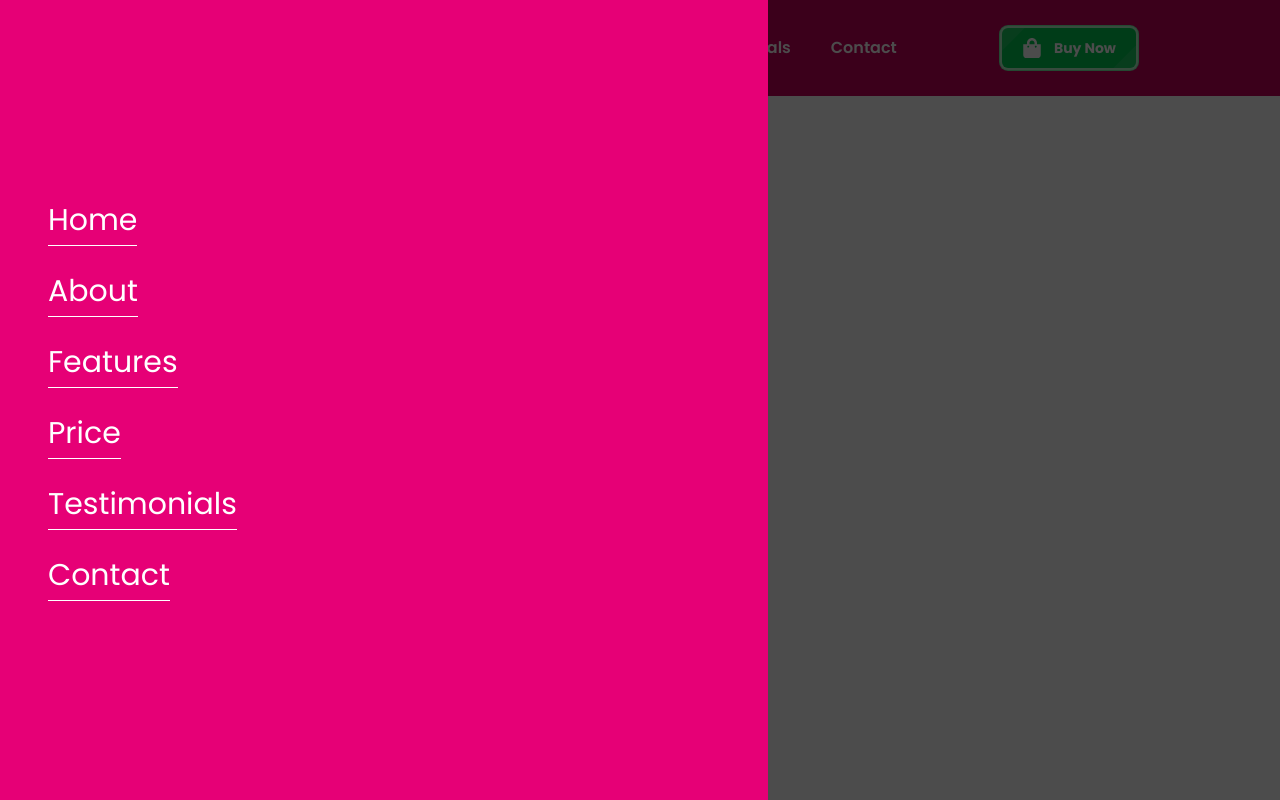
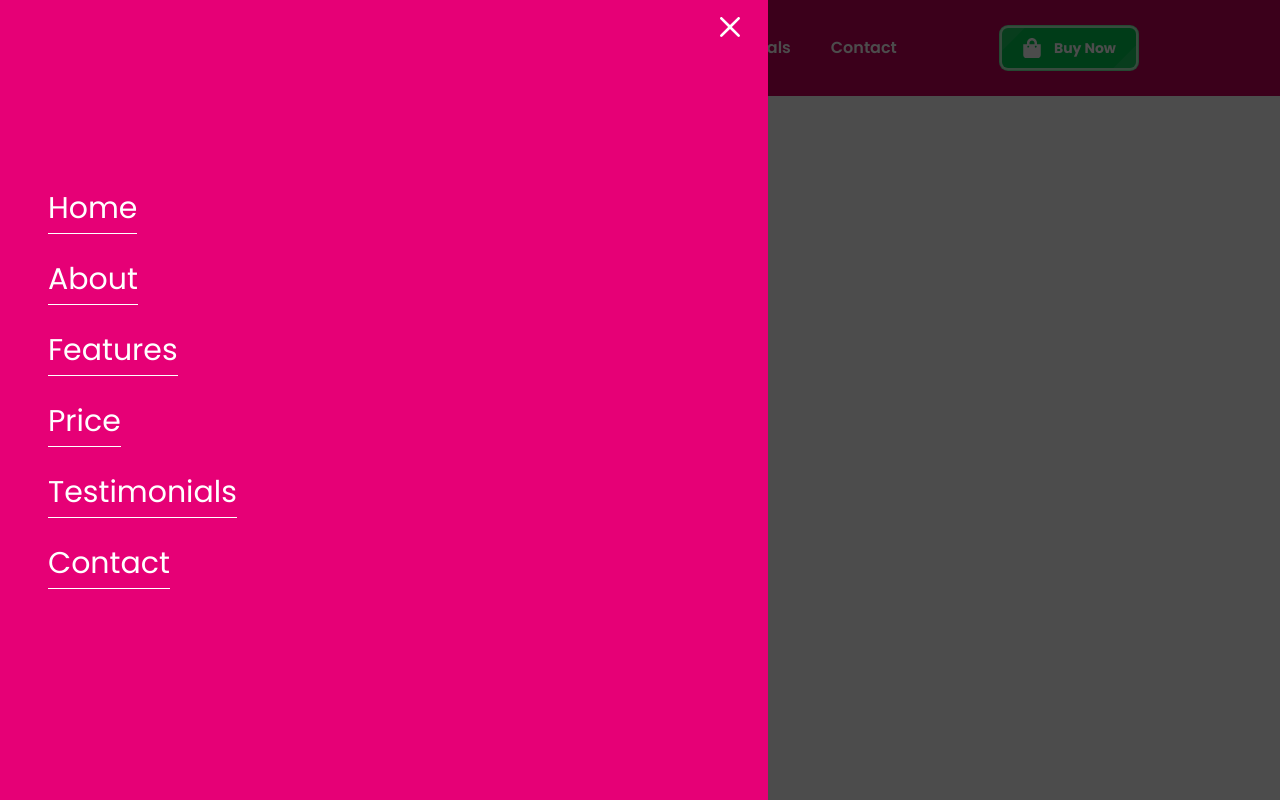
Before and after one commit to denisdiaconu/product-landing-page, a Next.js app: page / in a window 1280 px wide. Built offline with nearby package versions, Linux system fonts and the light colour scheme.

Commit message:
Add close option in menu

```diff
--- a/components/Home/Navbar/MobileNavbar.tsx
+++ b/components/Home/Navbar/MobileNavbar.tsx
@@ -1,6 +1,7 @@
 import { navLinks } from '@/constant/constant';
 import Link from 'next/link';
 import React from 'react';
+import { CgClose } from 'react-icons/cg';
 
 const MobileNavbar = () => {
   return (
@@ -19,6 +20,7 @@ const MobileNavbar = () => {
             </Link>
           );
         })}
+        <CgClose className="absolute top-[0.7rem] right-[1.4rem] w-6 h-6 sm:w-8 sm:h-8 cursor-pointer" />
       </div>
     </div>
   );
--- a/components/Home/Navbar/ResponsiveNav.tsx
+++ b/components/Home/Navbar/ResponsiveNav.tsx
@@ -3,6 +3,8 @@ import Nav from './Nav'
 import MobileNavbar from './MobileNavbar'
 
 const ResponsiveNav = () => {
+
+
   return (
     <div>
         <Nav />
```
